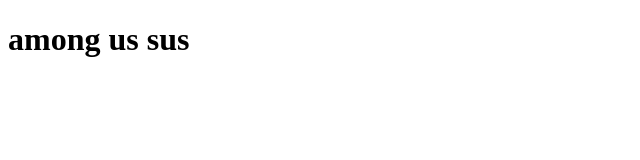
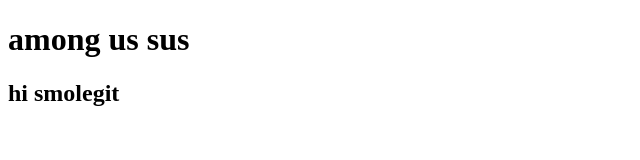
Before and after one commit to FlyingSheep22/SwimmingSheep-Site, a plain HTML site: page index.html in a window 1280 px wide. Shown: the whole page, without its empty margins (0-640 px from the left). Drawn offline with Linux system fonts and the light colour scheme.

Commit message:
Update index.html

```diff
--- a/index.html
+++ b/index.html
@@ -7,5 +7,6 @@
 </head>
 <body>
     <h1>among us sus</h1>
+    <h2>hi smolegit</h2>
 </body>
 </html>
```
